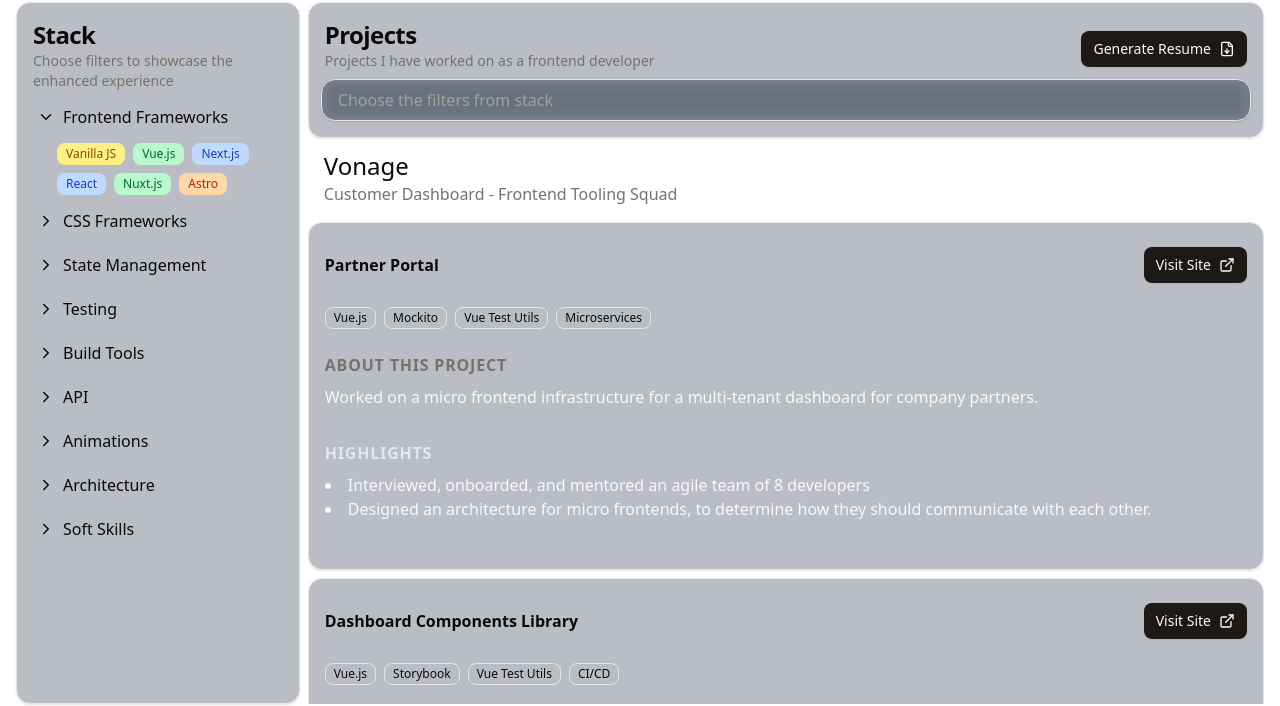
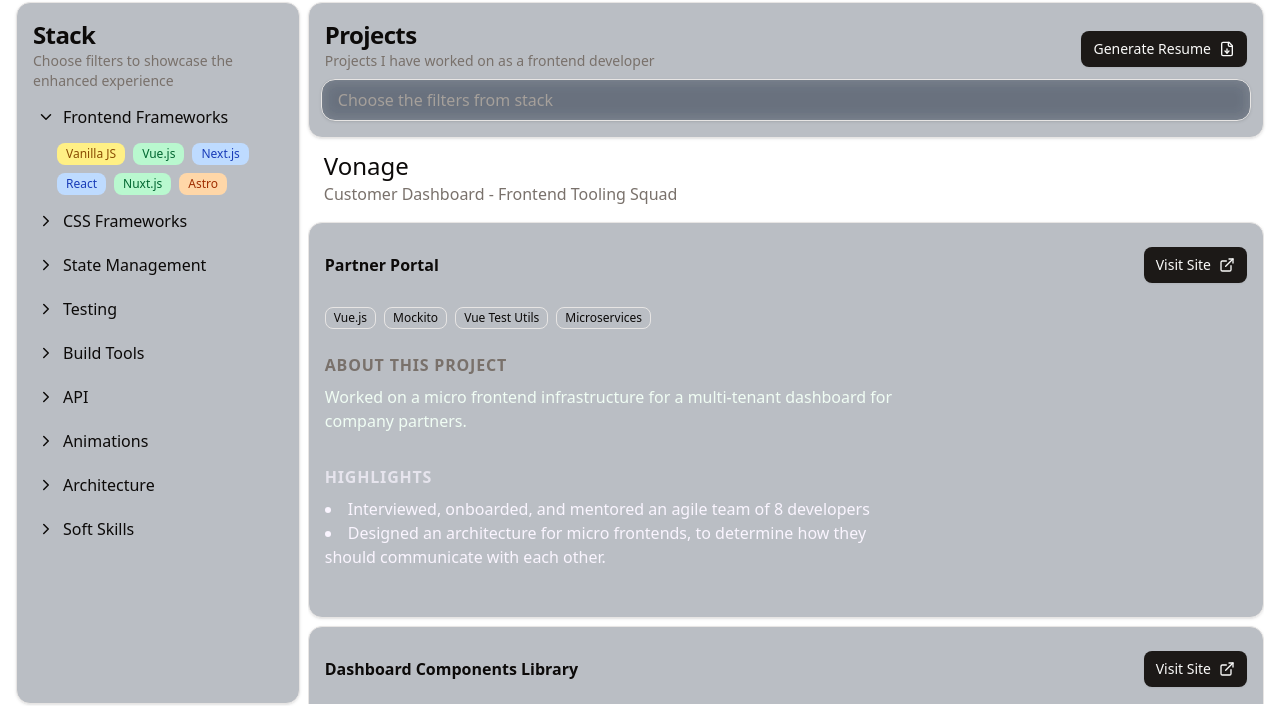
Before and after one commit to andriugarcia/portfolio, an Astro site: page / in a window 1280 px wide. Shown: the part 80-786 px from the top of the page. Built offline with nearby package versions, Linux system fonts and the light colour scheme; Astro itself is replaced by a stand-in of ours.

Commit message:
feat: complete merge

```diff
--- a/src/components/projects.tsx
+++ b/src/components/projects.tsx
@@ -123,14 +123,14 @@
                         </div>
                         <div>
                           <div className="text-muted-foreground font-bold tracking-wider text-green-50/70 mb-2">ABOUT THIS PROJECT</div>
-                          <p className="mb-2 text-pretty text-green-50">{ project.description }</p>
+                          <p className="mb-2 text-pretty max-w-prose text-green-50">{ project.description }</p>
                         </div>
                         <div>
                           <div className="text-muted-foreground font-bold tracking-wider text-purple-50/70 mb-2">HIGHLIGHTS</div>
                           <ul className="list-disc list-inside">
                               {
                                   project.highlights.map((highlight) => (
-                                      <li key={highlight.content} className="text-pretty text-purple-50">{highlight.content} {
+                                      <li className="text-pretty max-w-prose text-purple-50">{highlight.content} {
                                         highlight.matchedKeywords.map((kw) => (
                                           <Badge key={kw} variant="outline" className="text-xs">{kw}</Badge>
                                         ))
```
